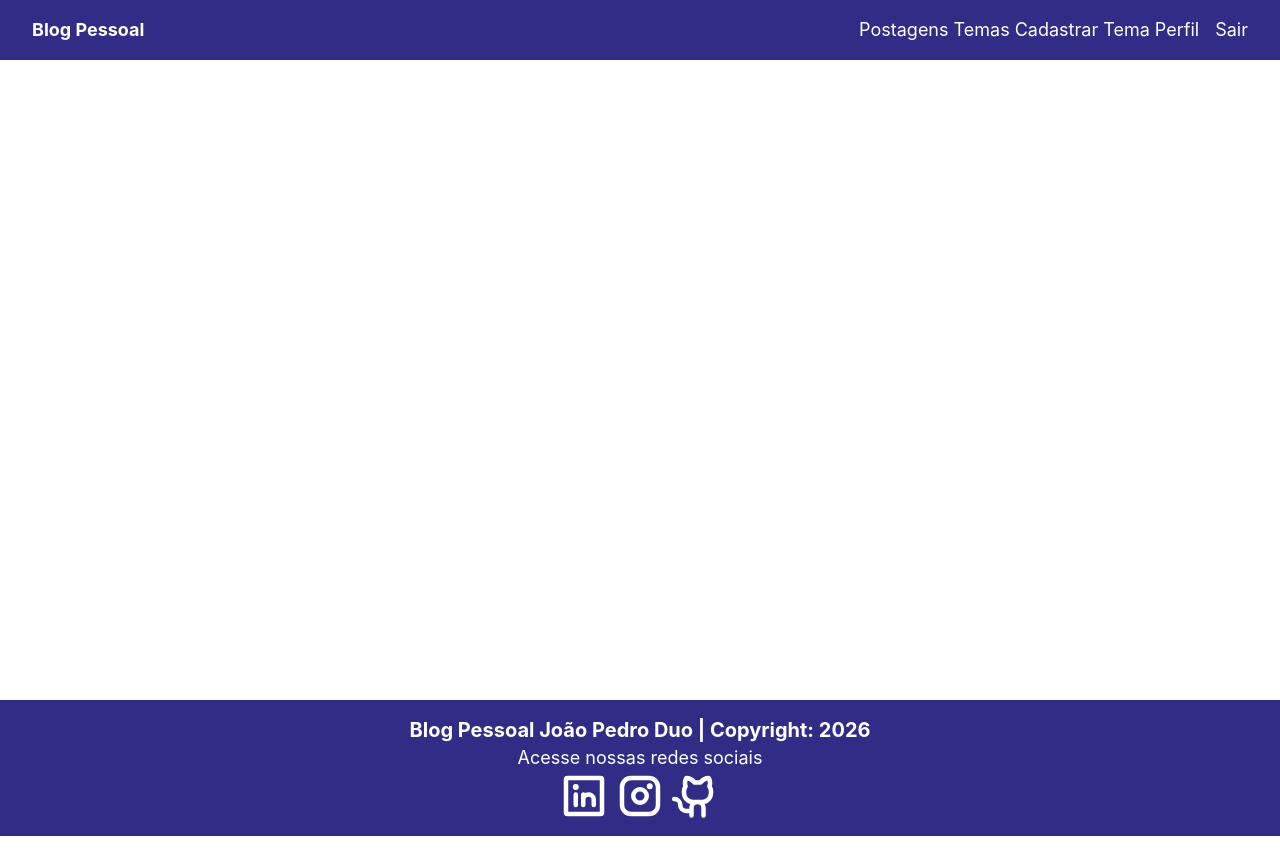
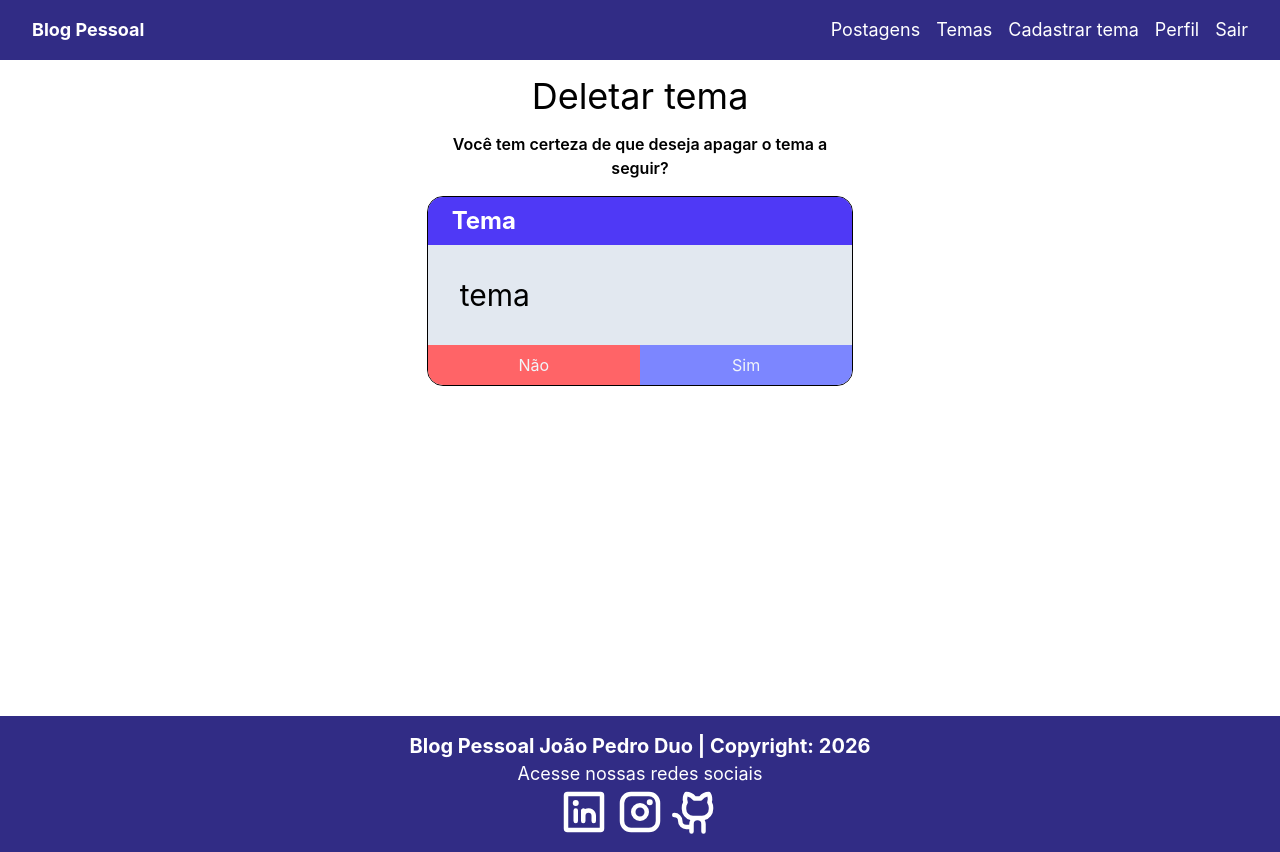
Before and after one commit to Joao-Pedro-Duo/Blog_Pessoal_react, a React (Vite) app: page /deletartema/1 in a window 1280 px wide. Built offline with nearby package versions, Linux system fonts and the light colour scheme.

Commit message:
💄 UI:  Criação dos temas. Ex: deletar, cards form e lista

```diff
--- a/src/App.tsx
+++ b/src/App.tsx
@@ -5,6 +5,9 @@ import Home from "./pages/home/Home"
 import Cadastro from './pages/cadastro/Cadastro'
 import Login from './pages/login/Login'
 import { AuthProvider } from './contexts/AuthContext'
+import ListaTemas from './components/tema/listatemas/ListaTemas'
+import FormTema from './components/tema/formtema/FormTema'
+import DeletarTema from './components/tema/deletartema/DeletarTema'
 
 
 
@@ -20,6 +23,10 @@ function App() {
           <Route path="/" element={<Login />} />
           <Route path="/cadastro" element={<Cadastro />} />
           <Route path="/home" element={<Home />} />
+          <Route path="/temas" element={<ListaTemas />} />
+          <Route path="/cadastrartema" element={<FormTema />} />
+          <Route path="/editartema/:id" element={<FormTema />} />
+          <Route path="/deletartema/:id" element={<DeletarTema />} />
         </Routes>
         </div>
         <Footer />
--- a/src/components/navbar/Navbar.tsx
+++ b/src/components/navbar/Navbar.tsx
@@ -26,8 +26,8 @@ function Navbar() {
 
                     <div className="flex gap-4">
                         Postagens
-                        Temas
-                        Cadastrar Tema
+                        <Link to='/temas' className='hover:underline'>Temas</Link>
+                        <Link to='/cadastrartema' className='hover:underline'>Cadastrar tema</Link>
                         Perfil
                         <Link onClick={logout} to="" className="hover:underline">Sair</Link>
                     </div>
--- /dev/null
+++ b/src/components/tema/cardtema/CardTema.tsx
@@ -0,0 +1,26 @@
+import { Link } from 'react-router-dom'
+
+function CardTema() {
+    return (
+        <div className='border flex flex-col rounded-2xl overflow-hidden justify-between'>
+            <header className='py-2 px-6 bg-indigo-800 text-white font-bold text-2xl'>Tema</header>
+            <p className='p-8 text-3xl bg-slate-200 h-full'>Descrição</p>
+
+            <div className="flex">
+                <Link to=''
+                    className='w-full text-slate-100 bg-indigo-400 hover:bg-indigo-800
+                        flex items-center justify-center py-2'>
+                    <button>Editar</button>
+                </Link>
+
+                <Link to='' className='text-slate-100 bg-red-400 hover:bg-red-700 w-full
+                    flex items-center justify-center'>
+                    <button>Deletar</button>
+                </Link>
+            </div>
+
+        </div>
+    )
+}
+
+export default CardTema
--- /dev/null
+++ b/src/components/tema/deletartema/DeletarTema.tsx
@@ -0,0 +1,30 @@
+
+function DeletarTema() {
+    return (
+        <div className='container w-1/3 mx-auto'>
+            <h1 className='text-4xl text-center my-4'>Deletar tema</h1>
+            <p className='text-center font-semibold mb-4'>
+                Você tem certeza de que deseja apagar o tema a seguir?</p>
+            <div className='border flex flex-col rounded-2xl overflow-hidden justify-between'>
+                <header
+                    className='py-2 px-6 bg-indigo-600 text-white font-bold text-2xl'>
+                    Tema
+                </header>
+                <p className='p-8 text-3xl bg-slate-200 h-full'>tema</p>
+                <div className="flex">
+                    <button
+                        className='text-slate-100 bg-red-400 hover:bg-red-600 w-full py-2'>
+                        Não
+                    </button>
+                    <button
+                        className='w-full text-slate-100 bg-indigo-400
+                            hover:bg-indigo-600 flex items-center justify-center'>
+                        Sim
+                    </button>
+                </div>
+            </div>
+        </div>
+    )
+}
+
+export default DeletarTema
--- /dev/null
+++ b/src/components/tema/formtema/FormTema.tsx
@@ -0,0 +1,30 @@
+
+function FormTema() {
+    return (
+        <div className="container flex flex-col items-center justify-center mx-auto">
+            <h1 className="text-4xl text-center my-8">
+                Cadastrar Tema
+            </h1>
+
+            <form className="w-1/2 flex flex-col gap-4" >
+                <div className="flex flex-col gap-2">
+                    <label htmlFor="descricao">Descrição do Tema</label>
+                    <input
+                        type="text"
+                        placeholder="Descreva aqui seu tema"
+                        name='descricao'
+                        className="border-2 border-slate-700 rounded p-2"
+                    />
+                </div>
+                <button
+                    className="rounded text-slate-100 bg-indigo-400
+                        hover:bg-indigo-800 w-1/2 py-2 mx-auto flex justify-center"
+                    type="submit">
+                    Cadastrar
+                </button>
+            </form>
+        </div>
+    );
+}
+
+export default FormTema;
--- /dev/null
+++ b/src/components/tema/listatemas/ListaTemas.tsx
@@ -0,0 +1,19 @@
+import CardTema from "../cardtema/CardTema"
+
+function ListaTemas() {
+
+    return (
+        <>
+            <div className="flex justify-center w-full my-4">
+                <div className="container flex flex-col">
+                    <div className="grid grid-cols-1 md:grid-cols-2
+                        lg:grid-cols-3 gap-8">
+                        <CardTema />
+                    </div>
+                </div>
+            </div>
+        </>
+    )
+}
+
+export default ListaTemas;
```
